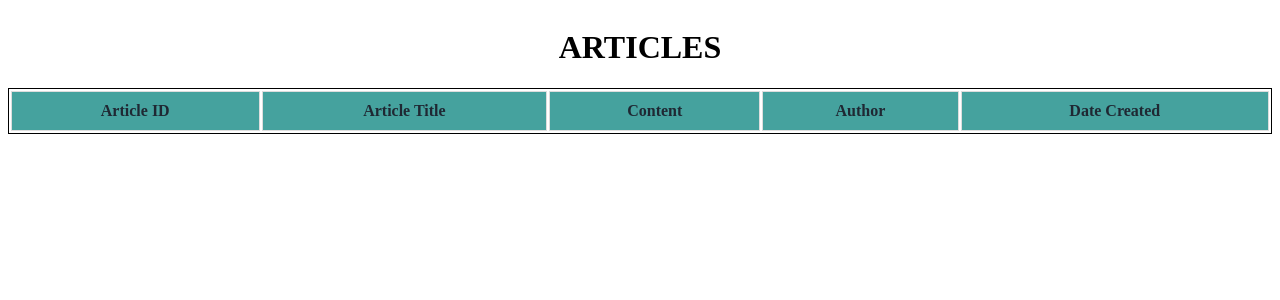
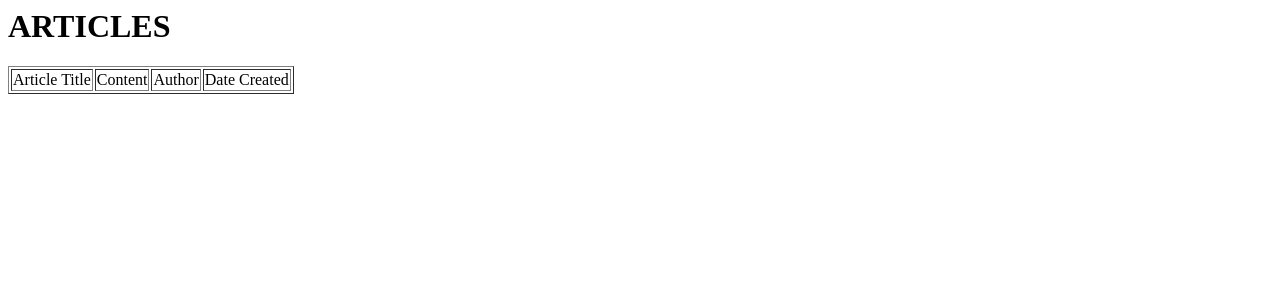
Before and after one commit to Yeshuya/json-activity, a PHP site: page /json-2.php in a window 1280 px wide. Shown: the top 300 px of the page. Run offline with PHP 8.4, Linux system fonts and the light colour scheme; data that the repository does not hold is empty.

Commit message:
Update json-2.php

```diff
--- a/json-2.php
+++ b/json-2.php
@@ -1,32 +1,3 @@
-<style>
-
-    .content{
-        display: flex;
-        justify-content: center;
-    }
-	table{
-		border: 1px solid black;
-		width: 100%;
-		text-align: center;
-
-	}
-	th, td{
-		border: 1px solid #ddd;
-		padding: 10px;
-
-	}
-    tr:nth-child(even) {background-color: pink;}
-	a {
-		color: #66fcf1;
-	}
-    .head{
-		background-color: #45a29e;
-		color: #1f2833;
-		font-weight: bold;
-	}
-</style>
-
-
 <?php
 $json = file_get_contents('https://json-activity.herokuapp.com/json-1.php');
 
@@ -34,19 +5,12 @@ $data = json_decode($json,true);
 $list = $data['articles'];
 //$list = $data['pets'][1];
 
+?>
 
-//var_dump($data);
-//echo "<pre>";
+<h1>ARTICLES</h1>
 
-//print_r($list);
-?>
-<div class="content">
-<h1>ARTICLES</h1>
-</div>
-<div class="content">
 <table border="1px">
     <tr class="head">
-        <td>Article ID</td>
         <td>Article Title</td>
         <td>Content</td>
         <td>Author</td>
@@ -56,7 +20,6 @@ $list = $data['articles'];
 foreach($list as $value){
     ?>
     <tr>
-        <td><?php echo $value['article_id'];?></td>
         <td><?php echo $value['article_title'];?></td>
         <td><?php echo $value['description'];?></td>
         <td><?php echo $value['author'];?></td>
@@ -66,4 +29,3 @@ foreach($list as $value){
 }
 ?>
 </table>
-</div>
```
